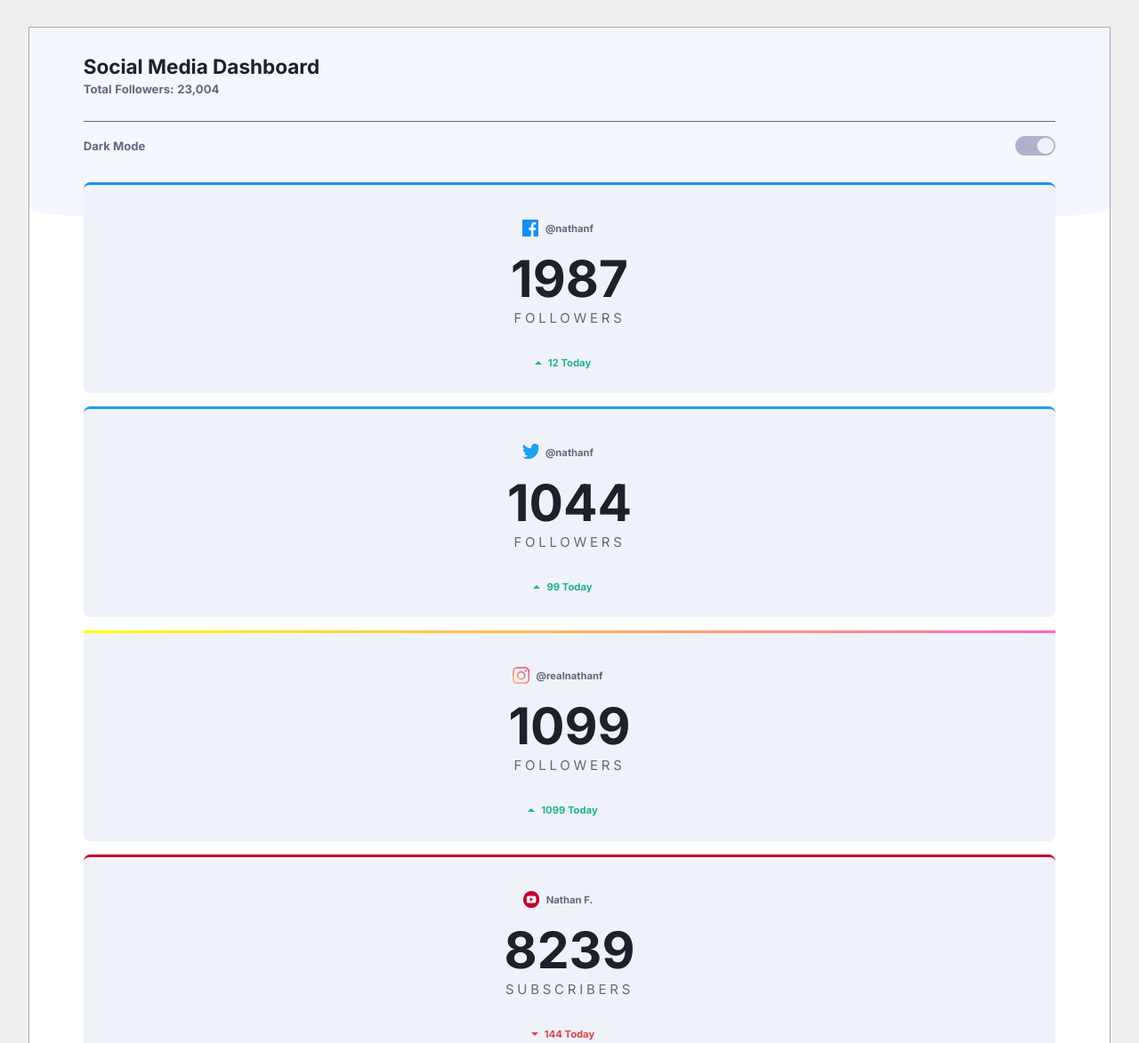
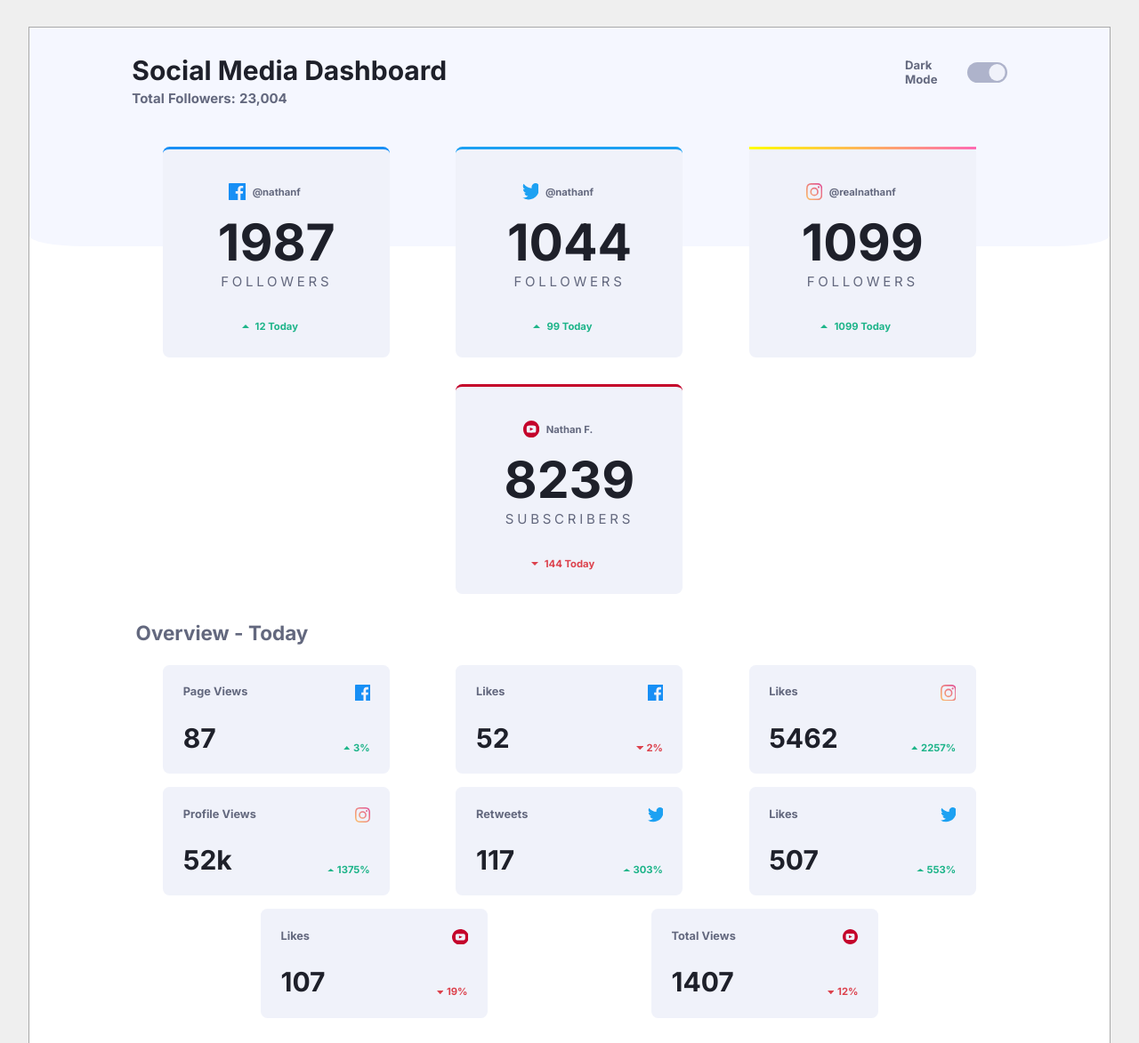
Before and after one commit to npurcella/social-media-dashboard-with-theme-switcher, a plain HTML site: page index.html in a window 1280 px wide. Shown: the top 1173 px of the page at 89% size. Drawn offline with Linux system fonts and the light colour scheme.

Commit message:
Got the desktop styling done!

```diff
--- a/index.html
+++ b/index.html
@@ -23,6 +23,7 @@
     <body>
         <div class="container" id="container">
             <header class="header">
+                <div class="header-container">
                     <div class="header-text">
                         <h1>Social Media Dashboard</h1>
                         <p>Total Followers: 23,004</p>
@@ -38,6 +39,7 @@
                                 />
                                 <span class="slider round"></span>
                             </label>
+                        </div>
                     </div>
                 </div>
             </header>
@@ -85,6 +87,7 @@
             </main>
             <section class="overview">
                 <h3 class="overview-title">Overview - Today</h3>
+                <div class="overview-cards">
                     <div class="overview-card card facebook">
                         <div class="overview-top">
                             <div class="overview-count-hdr">Page Views</div>
@@ -92,7 +95,9 @@
                         </div>
                         <div class="overview-stats">
                             <div class="overview-count">87</div>
-                        <div class="overview-change stats-change up">3%</div>
+                            <div class="overview-change stats-change up">
+                                3%
+                            </div>
                         </div>
                     </div>
                     <div class="overview-card card facebook">
@@ -102,7 +107,9 @@
                         </div>
                         <div class="overview-stats">
                             <div class="overview-count">52</div>
-                        <div class="overview-change stats-change down">2%</div>
+                            <div class="overview-change stats-change down">
+                                2%
+                            </div>
                         </div>
                     </div>
                     <div class="overview-card card instagram">
@@ -112,7 +119,9 @@
                         </div>
                         <div class="overview-stats">
                             <div class="overview-count">5462</div>
-                        <div class="overview-change stats-change up">2257%</div>
+                            <div class="overview-change stats-change up">
+                                2257%
+                            </div>
                         </div>
                     </div>
                     <div class="overview-card card instagram">
@@ -122,7 +131,9 @@
                         </div>
                         <div class="overview-stats">
                             <div class="overview-count">52k</div>
-                        <div class="overview-change stats-change up">1375%</div>
+                            <div class="overview-change stats-change up">
+                                1375%
+                            </div>
                         </div>
                     </div>
                     <div class="overview-card card twitter">
@@ -132,7 +143,9 @@
                         </div>
                         <div class="overview-stats">
                             <div class="overview-count">117</div>
-                        <div class="overview-change stats-change up">303%</div>
+                            <div class="overview-change stats-change up">
+                                303%
+                            </div>
                         </div>
                     </div>
                     <div class="overview-card card twitter">
@@ -142,7 +155,9 @@
                         </div>
                         <div class="overview-stats">
                             <div class="overview-count">507</div>
-                        <div class="overview-change stats-change up">553%</div>
+                            <div class="overview-change stats-change up">
+                                553%
+                            </div>
                         </div>
                     </div>
                     <div class="overview-card card youtube">
@@ -152,7 +167,9 @@
                         </div>
                         <div class="overview-stats">
                             <div class="overview-count">107</div>
-                        <div class="overview-change stats-change down">19%</div>
+                            <div class="overview-change stats-change down">
+                                19%
+                            </div>
                         </div>
                     </div>
                     <div class="overview-card card youtube">
@@ -162,7 +179,10 @@
                         </div>
                         <div class="overview-stats">
                             <div class="overview-count">1407</div>
-                        <div class="overview-change stats-change down">12%</div>
+                            <div class="overview-change stats-change down">
+                                12%
+                            </div>
+                        </div>
                     </div>
                 </div>
             </section>
--- a/scss/_desktop.scss
+++ b/scss/_desktop.scss
@@ -0,0 +1,57 @@
+.header {
+    margin-bottom: -7.5rem;
+    padding-bottom: 7.5rem;
+    .header-text h1 {
+        font-size: 2rem;
+    }
+    .header-text p {
+        font-size: 1rem;
+    }
+    .header-text p::after {
+        height: 0;
+        width: 0;
+    }
+    .theme-text {
+        margin-right: 1rem;
+    }
+    .header-container {
+        display: flex;
+        justify-content: space-between;
+        align-items: flex-end;
+        width: 90%;
+        margin: 0 auto;
+    }
+}
+.followers {
+    display: flex;
+    justify-content: space-evenly;
+    align-content: space-between;
+    flex-wrap: wrap;
+    margin: 0 auto;
+    width: 85%;
+    .follower-card {
+        margin: 0 1rem 2rem;
+        min-width: 17rem;
+    }
+    .instagram-border {
+        width: inherit;
+        max-width: 17rem;
+    }
+}
+.overview {
+    width: 85%;
+    margin: 0 auto;
+    .overview-title {
+        margin: 0 0 1.5rem;
+        padding-left: 1.9rem;
+    }
+    .overview-cards {
+        display: flex;
+        flex-wrap: wrap;
+        justify-content: space-evenly;
+        .overview-card {
+            margin: 0 1rem 1rem;
+            min-width: 17rem;
+        }
+    }
+}
--- a/scss/_mobile_default.scss
+++ b/scss/_mobile_default.scss
@@ -57,6 +57,7 @@
     border-radius: 0 0 5% 5%;
 }
 .header-text {
+    width: 100%;
     position: relative;
     h1 {
         font-size: 1.5rem;
```
Also changed, not shown: css/style.css, dist/css/style.min.css, 2 other files. Lines whose indentation alone changed are shown as unchanged.
